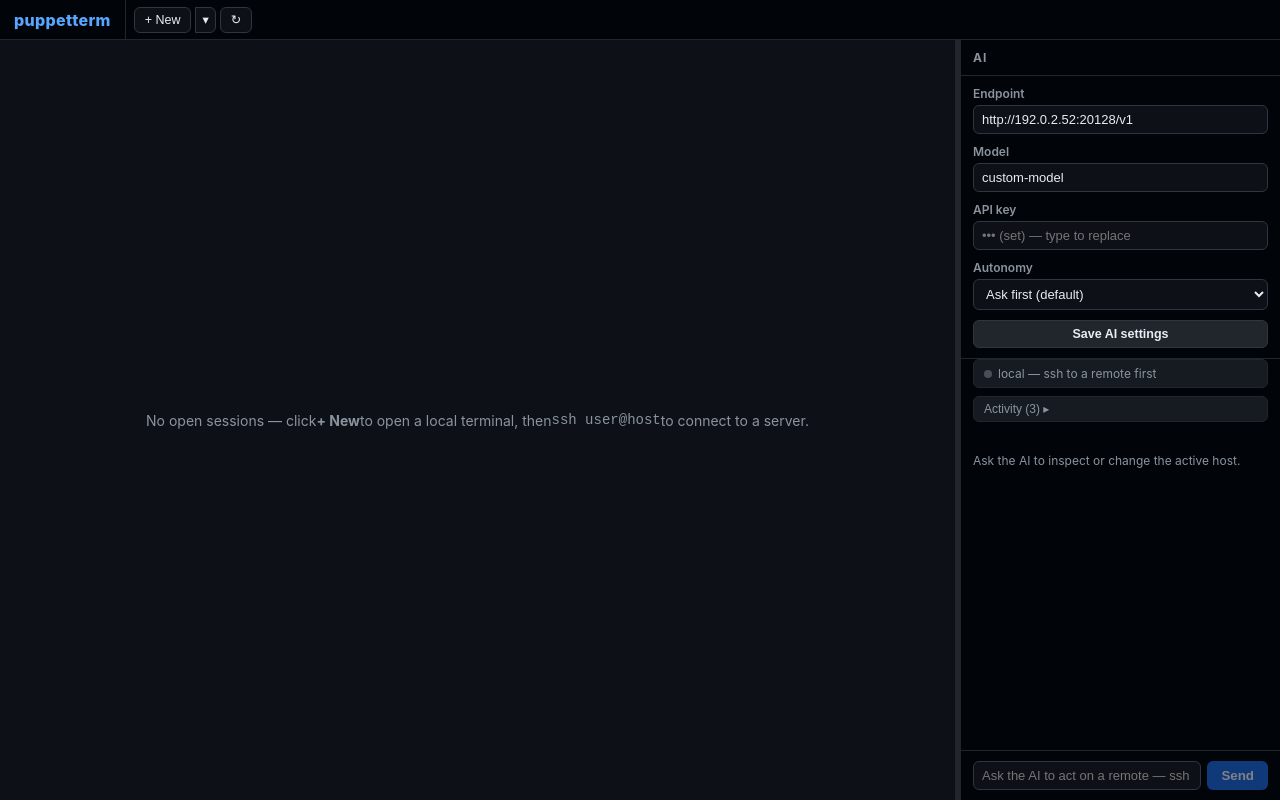
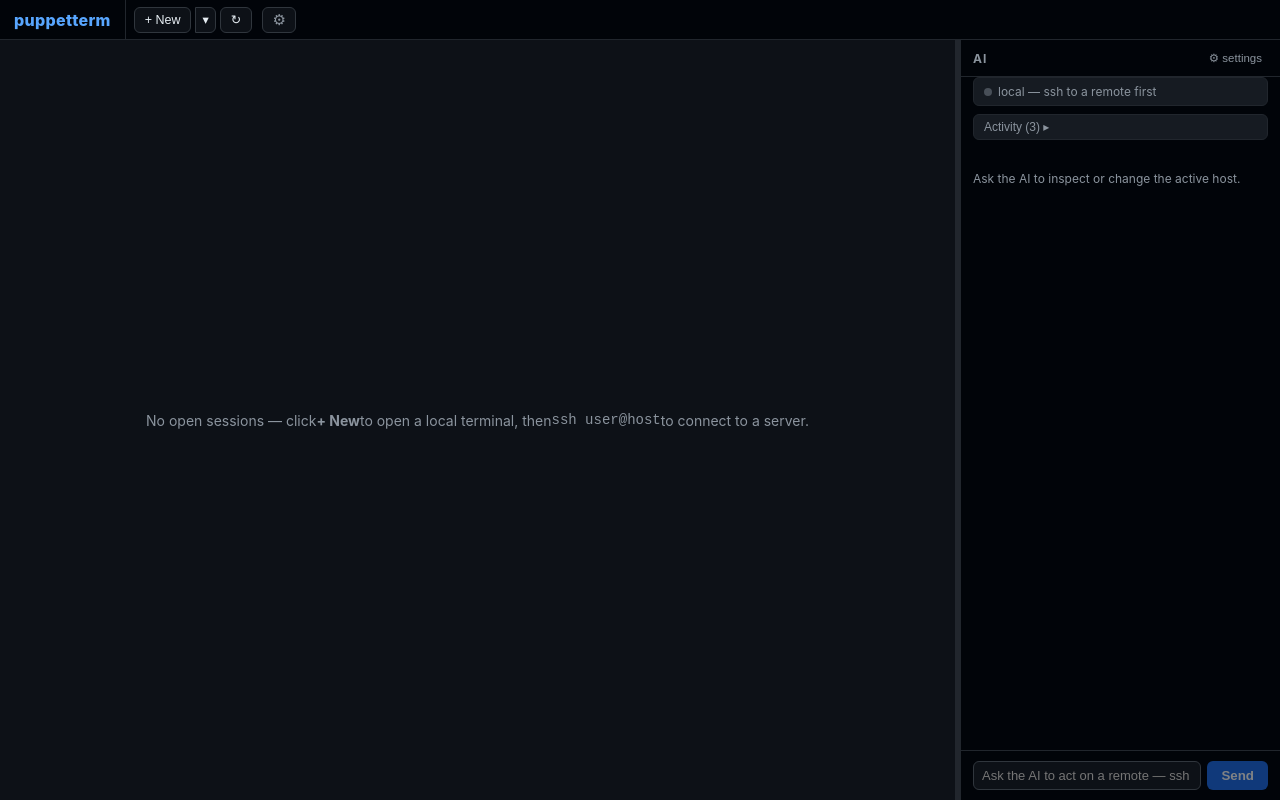
Before and after one commit to janchel/puppetterm, a SvelteKit app in the folder client/: page / in a window 1280 px wide. Built offline with nearby package versions, Linux system fonts and the light colour scheme.

Commit message:
feat(client): settings modal for AI models + single theme (T6.3)

```diff
--- a/client/src/routes/+page.svelte
+++ b/client/src/routes/+page.svelte
@@ -79,6 +79,19 @@
     localStorage.setItem("pp.autonomy", autonomy);
   });
 
+  // ---- settings modal + theme ----------------------------------------------
+  let showSettings = $state(false);
+  // Single theme for now (dark); kept as a setting so more can be added later.
+  let themeName = $state(
+    typeof localStorage !== "undefined"
+      ? (localStorage.getItem("pp.theme") ?? "dark")
+      : "dark",
+  );
+  $effect(() => {
+    localStorage.setItem("pp.theme", themeName);
+    document.documentElement.dataset.theme = themeName;
+  });
+
   // Guardrails: destructive commands get a red-flagged approval and are never
   // auto-run. The AI still CAN run them, but only with an explicit Approve.
   const DANGEROUS_PATTERNS = [
@@ -491,6 +504,12 @@
     } catch (e) {
       pushChat("ai", `(failed to save AI settings: ${e})`);
     }
+  }
+
+  /** Save everything from the Settings modal and close it. */
+  async function saveSettings() {
+    await saveAiConfig();
+    showSettings = false;
   }
 
   async function sendChat() {
@@ -895,6 +914,7 @@
       </span>
 
       <button class="refresh" onclick={loadHosts} title="Refresh hosts">↻</button>
+      <button class="settings-btn" onclick={() => (showSettings = true)} title="Settings">⚙</button>
     </nav>
   </header>
 
@@ -926,39 +946,17 @@
     ></div>
 
     <aside class="ai-panel" style={`width: ${aiWidth}px`}>
-      <div class="pane-title">AI</div>
-      <div class="ai-opts">
-        <label>
-          Endpoint
-          <input bind:value={aiBaseUrl} placeholder="http://host:port/v1" />
-        </label>
-        <label>
-          Model
-          <input bind:value={aiModel} placeholder="model-name" />
-        </label>
-        <label>
-          API key
-          <input
-            bind:value={aiKey}
-            type="password"
-            placeholder={aiHasKey ? "••• (set) — type to replace" : "sk-…"}
-          />
-        </label>
-        <label>
-          Autonomy
-          <select bind:value={autonomy}>
-            <option value="ask-first">Ask first (default)</option>
-            <option value="read-only-auto">Read-only auto</option>
-          </select>
-        </label>
-        <button
-          class="save-btn"
-          onclick={saveAiConfig}
-          disabled={!aiBaseUrl.trim() || !aiModel.trim()}
-        >
-          Save AI settings
+      <div class="pane-title">
+        AI
+        <button class="ai-settings-link" onclick={() => (showSettings = true)} title="AI settings">
+          ⚙ settings
         </button>
       </div>
+      {#if !aiReady}
+        <div class="ai-unconfigured">
+          AI not configured — open <button onclick={() => (showSettings = true)}>⚙ Settings</button> to set the endpoint &amp; model.
+        </div>
+      {/if}
 
       {#if pendingApproval}
         <div class="approval {pendingApproval.danger ? 'danger' : ''}">
@@ -1055,6 +1053,74 @@
       </div>
     </aside>
   </main>
+
+  {#if showSettings}
+    <div
+      class="modal-backdrop"
+      role="button"
+      tabindex="-1"
+      aria-label="Close settings"
+      onclick={() => (showSettings = false)}
+      onkeydown={(e) => {
+        if (e.key === "Escape") showSettings = false;
+      }}
+    >
+      <div
+        class="modal"
+        role="dialog"
+        aria-label="Settings"
+        tabindex="-1"
+        onclick={(e) => e.stopPropagation()}
+        onkeydown={(e) => e.stopPropagation()}
+      >
+        <div class="modal-title">Settings</div>
+
+        <div class="modal-section">AI model</div>
+        <label class="modal-field">
+          Endpoint
+          <input bind:value={aiBaseUrl} placeholder="http://host:port/v1" />
+        </label>
+        <label class="modal-field">
+          Model
+          <input bind:value={aiModel} placeholder="model-name" />
+        </label>
+        <label class="modal-field">
+          API key
+          <input
+            bind:value={aiKey}
+            type="password"
+            placeholder={aiHasKey ? "••• (set) — type to replace" : "sk-…"}
+          />
+        </label>
+        <label class="modal-field">
+          Autonomy
+          <select bind:value={autonomy}>
+            <option value="ask-first">Ask first (default)</option>
+            <option value="read-only-auto">Read-only auto</option>
+          </select>
+        </label>
+
+        <div class="modal-section">Appearance</div>
+        <label class="modal-field">
+          Theme
+          <select bind:value={themeName}>
+            <option value="dark">Dark (default)</option>
+          </select>
+        </label>
+
+        <div class="modal-btns">
+          <button onclick={() => (showSettings = false)}>Cancel</button>
+          <button
+            class="primary"
+            onclick={saveSettings}
+            disabled={!aiBaseUrl.trim() || !aiModel.trim()}
+          >
+            Save
+          </button>
+        </div>
+      </div>
+    </div>
+  {/if}
 </div>
 
 <style>
@@ -1166,6 +1232,47 @@
   .refresh:hover {
     background: #21262d;
   }
+  .settings-btn {
+    height: 26px;
+    width: 34px;
+    border: 1px solid #30363d;
+    border-radius: 6px;
+    background: #0d1117;
+    color: #8b949e;
+    font-size: 15px;
+    cursor: pointer;
+    margin-left: 6px;
+  }
+  .settings-btn:hover {
+    background: #21262d;
+    color: #e6edf3;
+  }
+  .ai-settings-link {
+    border: none;
+    background: transparent;
+    color: #8b949e;
+    font-size: 11.5px;
+    cursor: pointer;
+  }
+  .ai-settings-link:hover {
+    color: #e6edf3;
+  }
+  .ai-unconfigured {
+    margin: 8px 12px;
+    padding: 8px 10px;
+    font-size: 12px;
+    color: #d29922;
+    background: #161b22;
+    border: 1px solid #30363d;
+    border-radius: 6px;
+  }
+  .ai-unconfigured button {
+    border: none;
+    background: transparent;
+    color: #58a6ff;
+    cursor: pointer;
+    text-decoration: underline;
+  }
   .host-menu {
     position: absolute;
     top: 30px;
@@ -1284,6 +1391,9 @@
     background: #010409;
   }
   .pane-title {
+    display: flex;
+    align-items: center;
+    justify-content: space-between;
     padding: 10px 12px;
     font-size: 12px;
     font-weight: 700;
@@ -1292,23 +1402,6 @@
     color: #8b949e;
     border-bottom: 1px solid #21262d;
   }
-  .ai-opts {
-    padding: 10px 12px;
-    display: flex;
-    flex-direction: column;
-    gap: 10px;
-    border-bottom: 1px solid #21262d;
-  }
-  .ai-opts label {
-    display: flex;
-    flex-direction: column;
-    gap: 4px;
-    font-size: 12px;
-    color: #8b949e;
-    font-weight: 600;
-  }
-  .ai-opts select,
-  .ai-opts input,
   .chat-input input {
     background: #0d1117;
     border: 1px solid #30363d;
@@ -1318,8 +1411,6 @@
     font-size: 13px;
     outline: none;
   }
-  .ai-opts select:focus,
-  .ai-opts input:focus,
   .chat-input input:focus {
     border-color: #1f6feb;
   }
@@ -1456,6 +1547,89 @@
     background: #f85149;
     color: #fff;
   }
+
+  /* ---- settings modal ---- */
+  .modal-backdrop {
+    position: fixed;
+    inset: 0;
+    background: rgba(1, 4, 9, 0.7);
+    display: flex;
+    align-items: center;
+    justify-content: center;
+    z-index: 1000;
+  }
+  .modal {
+    width: 420px;
+    max-width: 92vw;
+    max-height: 86vh;
+    overflow-y: auto;
+    background: #0d1117;
+    border: 1px solid #30363d;
+    border-radius: 10px;
+    padding: 18px 20px;
+    box-shadow: 0 12px 40px rgba(0, 0, 0, 0.5);
+  }
+  .modal-title {
+    font-size: 16px;
+    font-weight: 700;
+    margin-bottom: 14px;
+  }
+  .modal-section {
+    font-size: 11px;
+    font-weight: 700;
+    text-transform: uppercase;
+    letter-spacing: 0.08em;
+    color: #8b949e;
+    margin: 14px 0 8px;
+    border-top: 1px solid #21262d;
+    padding-top: 10px;
+  }
+  .modal-field {
+    display: flex;
+    flex-direction: column;
+    gap: 4px;
+    font-size: 12.5px;
+    color: #8b949e;
+    margin-bottom: 10px;
+  }
+  .modal-field input,
+  .modal-field select {
+    background: #010409;
+    border: 1px solid #30363d;
+    border-radius: 6px;
+    color: #e6edf3;
+    padding: 7px 10px;
+    font-size: 13px;
+  }
+  .modal-field input:focus,
+  .modal-field select:focus {
+    outline: 1px solid #1f6feb;
+    border-color: #1f6feb;
+  }
+  .modal-btns {
+    display: flex;
+    justify-content: flex-end;
+    gap: 8px;
+    margin-top: 16px;
+  }
+  .modal-btns button {
+    border: 1px solid #30363d;
+    background: #21262d;
+    color: #e6edf3;
+    border-radius: 6px;
+    padding: 7px 16px;
+    cursor: pointer;
+    font-weight: 600;
+  }
+  .modal-btns button.primary {
+    background: #1f6feb;
+    border-color: #1f6feb;
+    color: #fff;
+  }
+  .modal-btns button:hover {
+    filter: brightness(1.1);
+  }
+
   .ai-target {
     display: flex;
     align-items: center;
```
